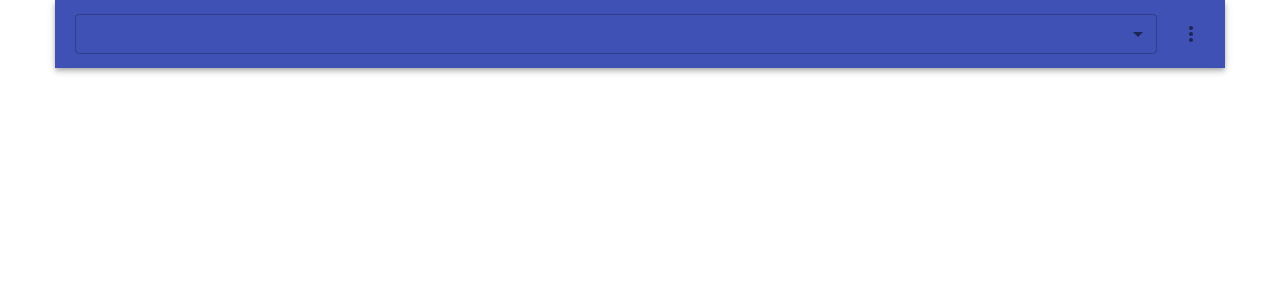
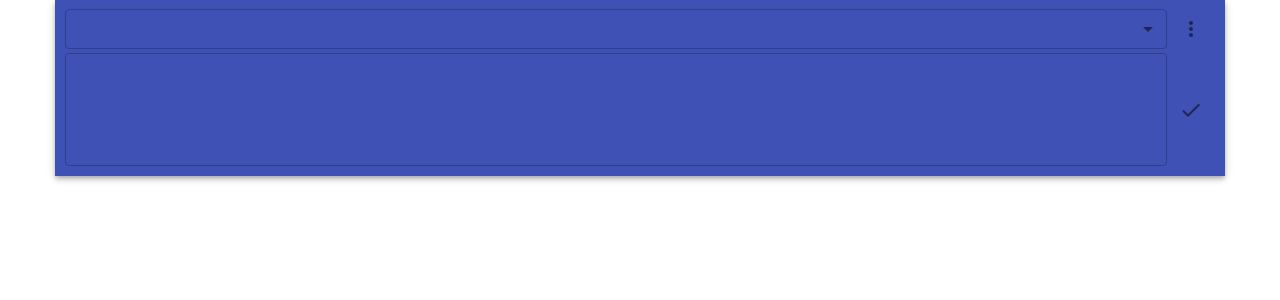
Before and after one commit to unixexp/photo-gallery, a Next.js app: page /admin in a window 1280 px wide. Shown: the top 300 px of the page. Built offline with nearby package versions, Linux system fonts and the light colour scheme.

Commit message:
add description field

```diff
--- a/components/admin/toolbar.js
+++ b/components/admin/toolbar.js
@@ -8,27 +8,36 @@ import FormControl from "@material-ui/core/FormControl"
 import MenuItem from "@material-ui/core/MenuItem"
 import IconButton from "@material-ui/core/IconButton"
 import MoreIcon from "@material-ui/icons/MoreVert"
+import CheckIcon from "@material-ui/icons/CheckOutlined"
 import AppBar from "@material-ui/core/AppBar"
 import Menu from "@material-ui/core/Menu"
 import AlertDialog from "../dialogs/alert-dialog"
 import InputDialog from "../dialogs/input-dialog"
+import TextField from "@material-ui/core/TextField"
 
 import { getGalleryAPIService } from "../../services/gallery-api-service-factory"
 import { selectCategoryId, setCategoryId } from "./adminSlice"
 
 const useStyles = makeStyles((theme) => ({
+
     formControl: {
-        padding: "10px"
+        padding: "5px 10px 10px 10px"
     },
+
     categoryBlock: {
         display: "flex",
         alignItems: "center"
     },
+
     categorySelector: {
         width: "100%",
-        margin: "0 10px",
+        color: theme.palette.primary.contrastText
+    },
+
+    descriptionFieldInput: {
         color: theme.palette.primary.contrastText
     }
+
 }))
 
 export default function Toolbar() {
@@ -43,6 +52,7 @@ export default function Toolbar() {
     const [removeCategoryAlertDialogIsOpened, setRemoveCategoryAlertDialogIsOpened] = useState(false)
     const [addCategoryDialogIsOpened, setAddCategoryDialogIsOpened] = useState(false)
     const [categories, setCategories] = useState([])
+    const [categoryDescription, setCategoryDescription] = useState("")
 
     const handleMenuOpen = (event) => {
         setMenuParent(event.currentTarget)
@@ -106,15 +116,21 @@ export default function Toolbar() {
         setAddCategoryDialogIsOpened(false)
     }
 
+    const handleCategoryDescriptionChange = (event) => {
+        setCategoryDescription(event.target.value)
+    }
+
     useEffect(() => {
+        console.log("useEffect")
         update({})
-    }, [])
+    })
 
     const update = ({selectCategoryId}) => {
         galleryAPIService.getCategories().then((data) => {
             setCategories(data)
-            if (selectCategoryId)
+            if (selectCategoryId) {
                 dispatch(setCategoryId(selectCategoryId))
+            }
         })
     }
 
@@ -130,6 +146,23 @@ export default function Toolbar() {
                         </Select>
                         <IconButton onClick={handleMenuOpen}>
                             <MoreIcon />
+                        </IconButton>
+                    </div>
+                    <div className={classes.categoryBlock}>
+                        <TextField
+                            InputProps={{
+                                className: classes.descriptionFieldInput
+                            }}
+                            minRows={4}
+                            maxRows={4}
+                            variant="outlined"
+                            multiline
+                            value={categoryDescription}
+                            fullWidth
+                            onChange={handleCategoryDescriptionChange}
+                        />
+                        <IconButton onClick={handleMenuOpen}>
+                            <CheckIcon />
                         </IconButton>
                     </div>
                 </FormControl>
--- a/components/dialogs/input-dialog.js
+++ b/components/dialogs/input-dialog.js
@@ -42,7 +42,6 @@ export default function InputDialog({
                     <TextField
                         autoFocus
                         margin="dense"
-                        id={label}
                         label={label}
                         type="text"
                         fullWidth
```
